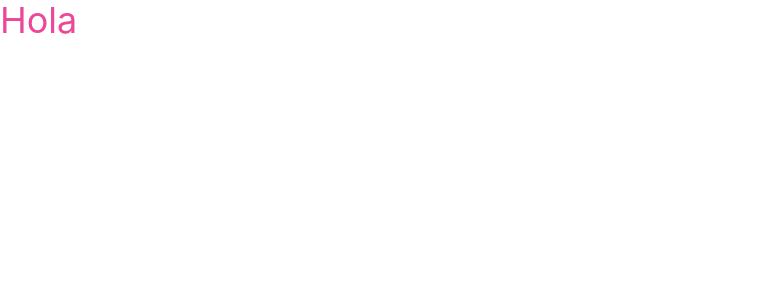
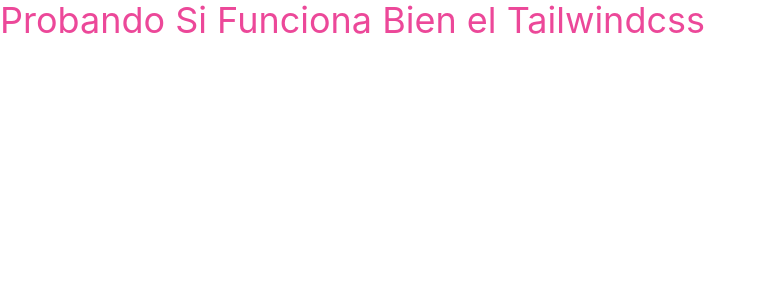
Before and after one commit to DanielGamma/nasa_project_red, a JavaScript app: page / in a window 1280 px wide. Shown: the top 300 px of the page, without its empty margins (0-764 px from the left). Built offline with nearby package versions, Linux system fonts and the light colour scheme; the HTML template or start-up script is replaced by a standard one.

Commit message:
install Tailwindcss

```diff
--- a/src/App.js
+++ b/src/App.js
@@ -3,7 +3,7 @@
 function App() {
   return (
     <div className="App">
-      <h1 className='text-4xl text-pink-500'>Hola</h1>
+      <h1 className='text-4xl text-pink-500'>Probando Si Funciona Bien el Tailwindcss</h1>
     </div>
   );
 }
```
